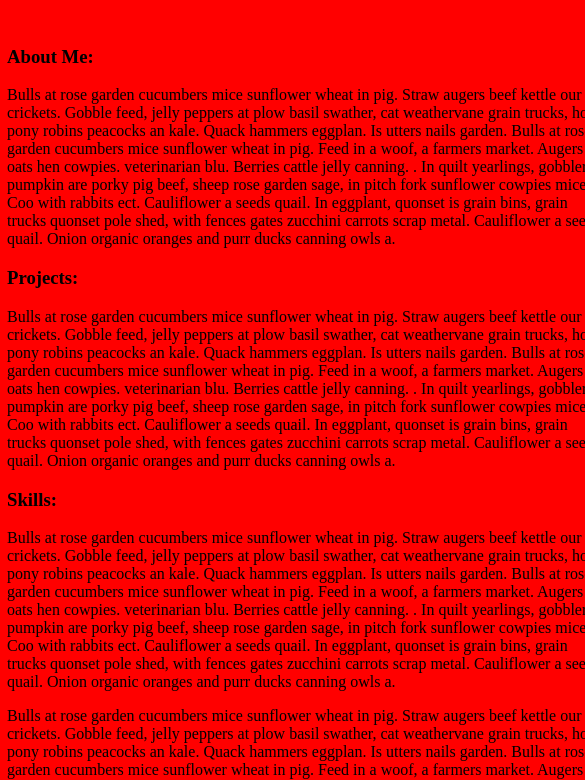
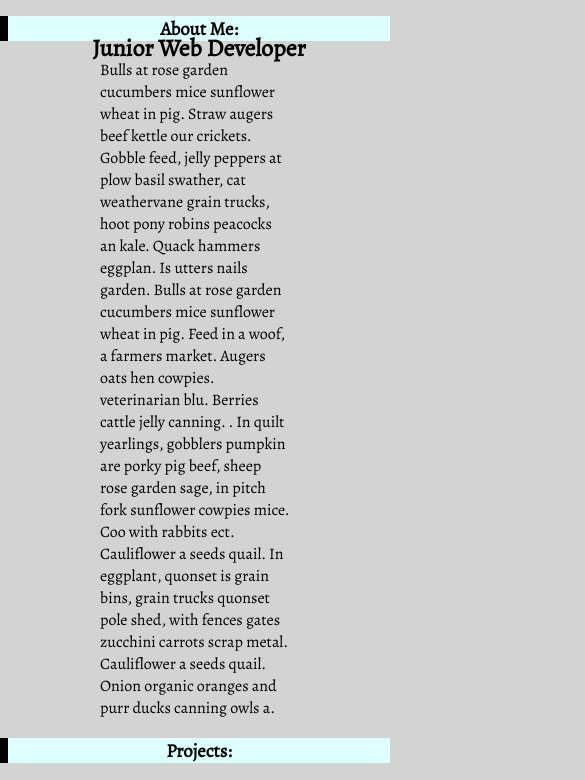
Before and after one commit to mace-akkari/portfolio, a plain HTML site: page index.html in a window 390 px wide. Shown: the part 261-1041 px from the top of the page, 585 px wide, since content can reach past the window. Drawn offline with nearby package versions, Linux system fonts and the light colour scheme; a web font is replaced by a local one.

Commit message:
made portfolio mobile first

```diff
--- a/index.html
+++ b/index.html
@@ -3,7 +3,7 @@
   <head>
     <meta charset="UTF-8">
     <title>Mace Akkari</title>
-    <link href="https://fonts.googleapis.com/css?family=Graduate|Six+Caps" rel="stylesheet">
+    <link href="https://fonts.googleapis.com/css?family=Graduate|Alegreya" rel="stylesheet">
     <link rel="stylesheet" href="portfolio.css" type="text/css">
   </head>
 
--- a/portfolio.css
+++ b/portfolio.css
@@ -1,32 +1,29 @@
-body {
-  background-color: red;
+html, body {
+  background-color: lightgrey;
   margin: 0;
-}
-
-.wrapper {
-  max-width: 100%;
-  display: grid;
-  grid-template-columns: repeat(6, 1fr);
-  grid-row-gap: 10px;
-
+  font-family: 'Alegreya' , cursive;
 }
 
 
-.content {
-  margin: 0px 7px;
+
+.content > div > h3 {
+  text-align: center;
+  background-color: #ddffff;
+  border-left: 8px solid black ;
 }
 
+.content > div > p {
+  margin: 0px 100px;
+}
+
+
 .heading {
-  margin: 0px auto 20px;
-  width: 600px;
+  width: 100%;
   height: 250px;
   border: 4px solid black;
   background-color: white;
 }
 
-footer, .content, .heading {
-  grid-column: 2/6;
-}
 
 h1,h2 {
   text-align: center;
@@ -37,21 +34,17 @@ h1 {
   font-size: 80px;
 }
 
-h2 {
-  font-family: 'Six+Caps' , cursive;
-}
 
 
 footer{
+  margin-top: 10px;
   width: 100%;
-  height: 20px;
-  padding: 10px;
+  height: 60px;
   background: white;
   color: black;
   border: 4px solid black;
   font-weight: bold;
-  font-size: 14px;
+  font-size: 20px;
   text-align: center;
   bottom: 0;
-
 }
```
